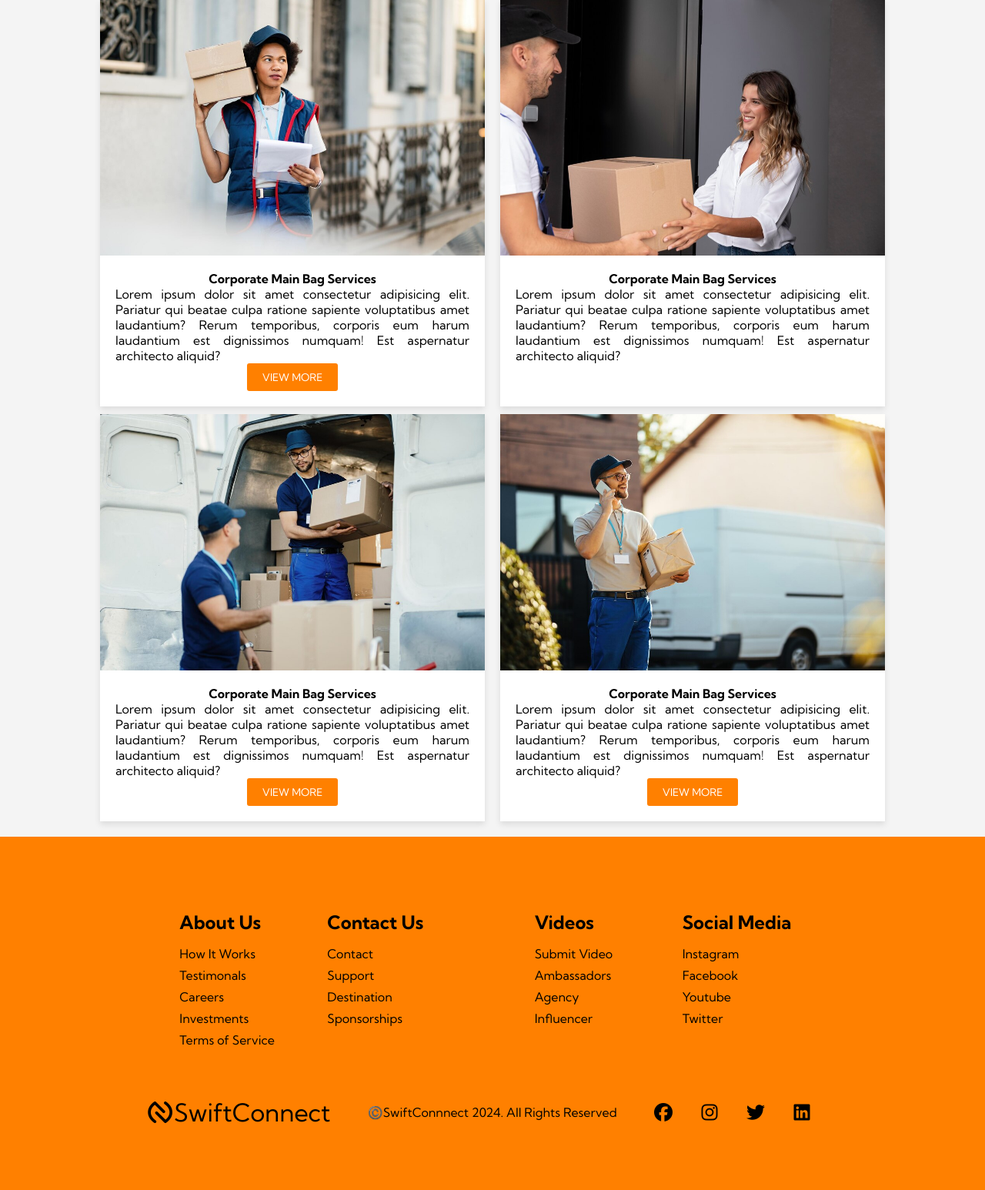
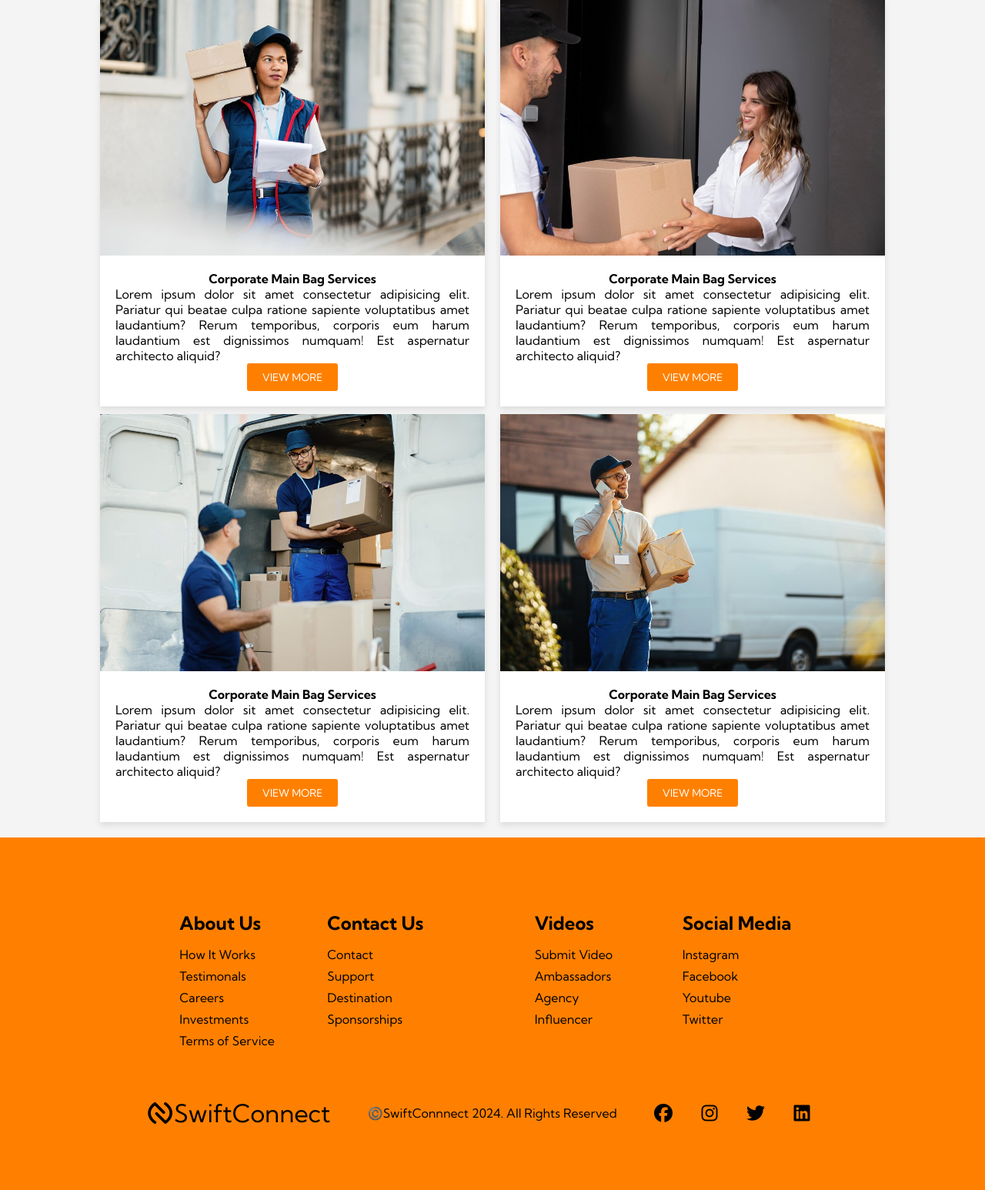
Before and after one commit to MininduBimsara/SwiftConnect, a PHP site: page /SwiftConnect/home.php in a window 1280 px wide. Shown: the part 1571-3117 px from the top of the page at 77% size. Before the commit the page ends 3030 px from the top, so only its background shows below. Run offline with PHP 8.4, Linux system fonts and the light colour scheme; some libraries are stand-ins or nearby versions; some web fonts are replaced.

Commit message:
test back

```diff
--- a/home.php
+++ b/home.php
@@ -114,7 +114,7 @@ define("APPURL" , "http://localhost/SwiftConnect");
             <div class="description">
                   <h4>Corporate Main Bag Services</h4>
                   <p>Lorem ipsum dolor sit amet consectetur adipisicing elit. Pariatur qui beatae culpa ratione sapiente voluptatibus amet laudantium? Rerum temporibus, corporis eum harum laudantium est dignissimos numquam! Est aspernatur architecto aliquid?</p>
-                  <!-- <button>VIEW MORE</button> -->
+                   <button>VIEW MORE</button>
              </div>
 
        </div>
```
